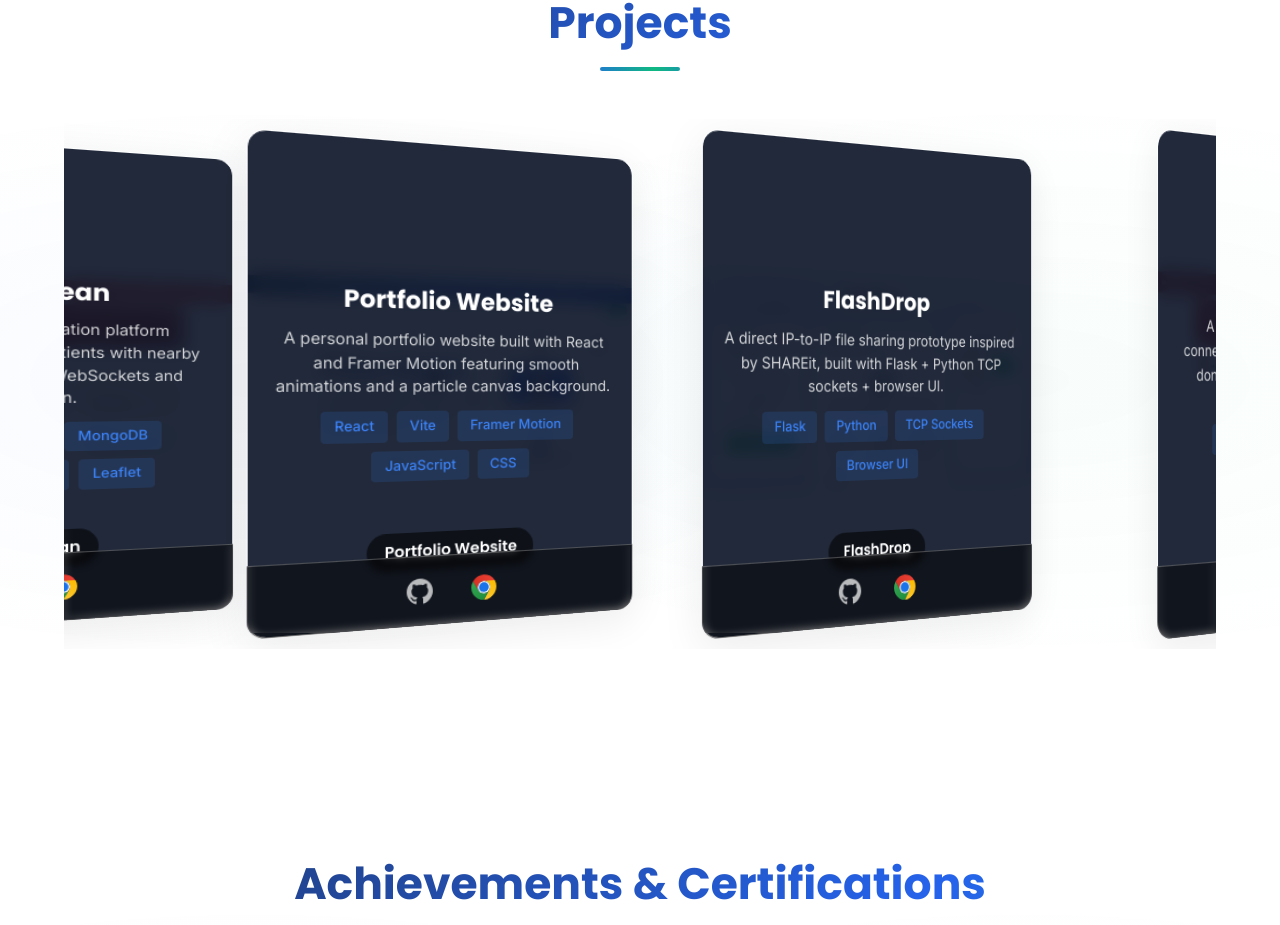
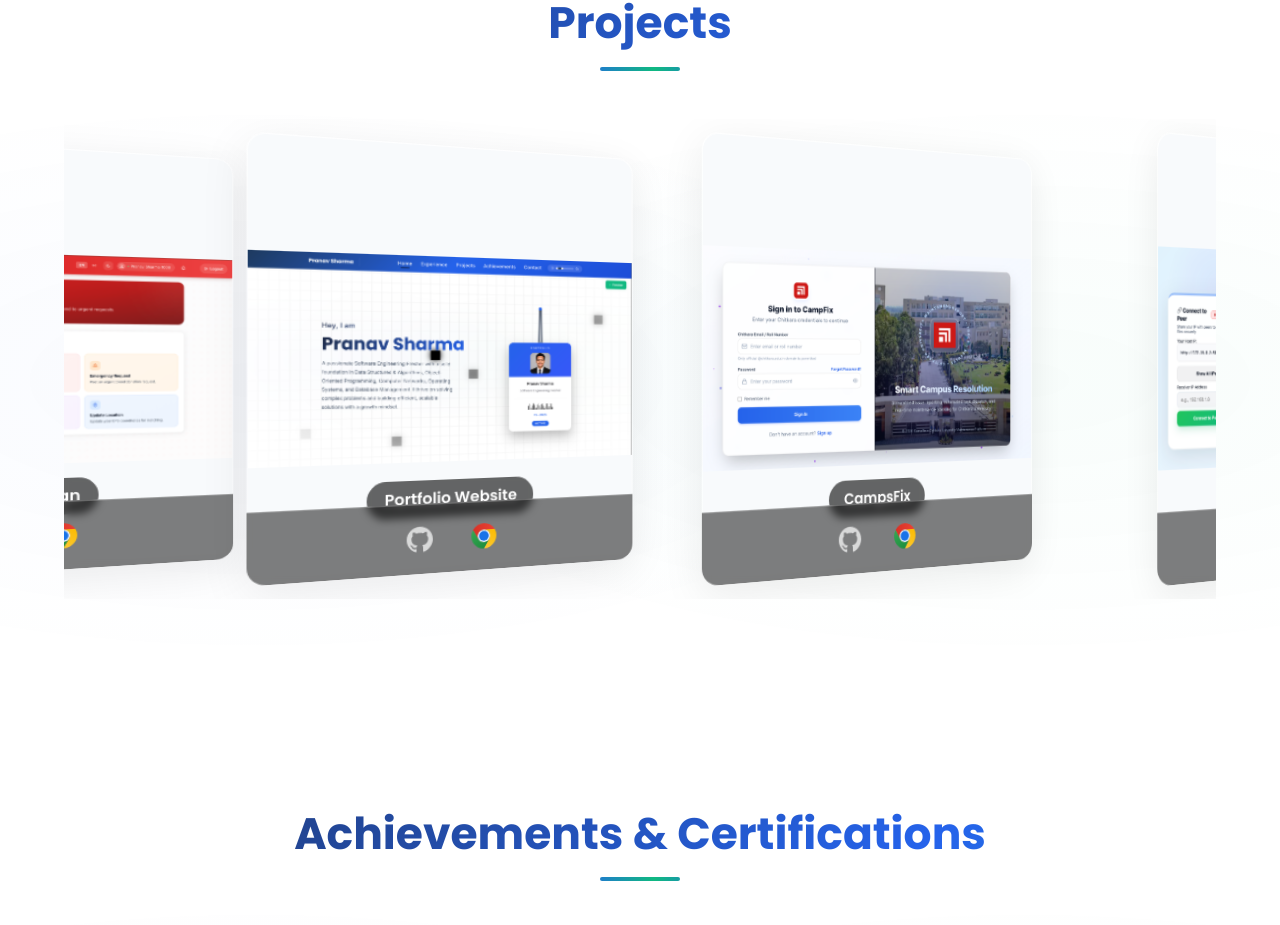
Before and after one commit to PranavSharma1008/Portfolio, a React (Vite) app: page / in a window 1280 px wide. Shown: the part 1620-2545 px from the top of the page. Built offline with nearby package versions, Linux system fonts and the light colour scheme.

Commit message:
add new project

```diff
--- a/src/components/ProjectsSlider.jsx
+++ b/src/components/ProjectsSlider.jsx
@@ -5,6 +5,7 @@ import flashdropScreenshot from '../assets/flashdrop-screenshot.png'
 import bloodyIcon from '../assets/bloody-icon.png'
 import bloodoceanIcon from '../assets/bloodocean-icon.png'
 import portfolioScreenshot from '../assets/portfolio-screenshot.png'
+import campsfixScreenshot from '../assets/campsfix-screenshot.png'
 
 const projects = [
   {
@@ -28,6 +29,13 @@ const projects = [
     image: portfolioScreenshot,
     github: 'https://github.com/PranavSharma1008/Portfolio',
     live: 'https://pranavsharmaportfolio.netlify.app/'
+  },
+  {
+    title: 'CampsFix',
+    description: '',
+    tech: [],
+    image: campsfixScreenshot,
+    github: 'https://github.com/PranavSharma1008/CampusFix'
   }
 ]
 
@@ -45,7 +53,7 @@ const ProjectsSlider = () => {
   useEffect(() => {
     const calculateWidth = () => {
       const cardW = 360
-      const gap = 20
+      const gap = 40
       const calculatedWidth = (cardW + gap) * projects.length
       setWidth(calculatedWidth)
     }
@@ -108,7 +116,7 @@ const ProjectsSlider = () => {
                 <motion.div
                   key={`${project.title}-${index}`}
                   className={`slider-card ${isSelected ? 'selected' : ''}`}
-                  style={{ transformStyle: 'preserve-3d', width: '360px', maxW: '90vw', minHeight: '450px' }}
+                  style={{ transformStyle: 'preserve-3d', width: '360px', maxWidth: '90vw', minHeight: '230px' }}
                   animate={{
                     rotateY: isSelected ? 0 : 20,
                     scale: isSelected ? 1.05 : 1,
--- a/src/styles/index.css
+++ b/src/styles/index.css
@@ -1153,7 +1153,8 @@ html {
 .slider-card-inner {
   position: relative;
   width: 100%;
-  height: 450px;
+  aspect-ratio: 0.9 / 1;
+  height: auto;
   border-radius: 16px;
   overflow: hidden;
   background: var(--card-bg);
@@ -1171,10 +1172,6 @@ html {
   transition: transform 0.5s ease;
 }
 
-.slider-card.selected .slider-card-image {
-  transform: scale(1.05);
-}
-
 .slider-card-overlay {
   position: absolute;
   inset: 0;
@@ -1187,12 +1184,16 @@ html {
   align-items: center;
   padding: 24px 20px;
   gap: 12px;
-  animation: fadeIn 0.3s ease;
-}
-
-@keyframes fadeIn {
-  from { opacity: 0; }
-  to { opacity: 1; }
+  opacity: 0;
+  transform: translateY(20px);
+  pointer-events: none;
+  transition: opacity 0.3s ease, transform 0.3s ease;
+}
+
+.slider-card-overlay.active {
+  opacity: 1;
+  transform: translateY(0);
+  pointer-events: auto;
 }
 
 .slider-card-title {
```
Also changed, not shown: src/assets/campsfix-screenshot.png (added).
